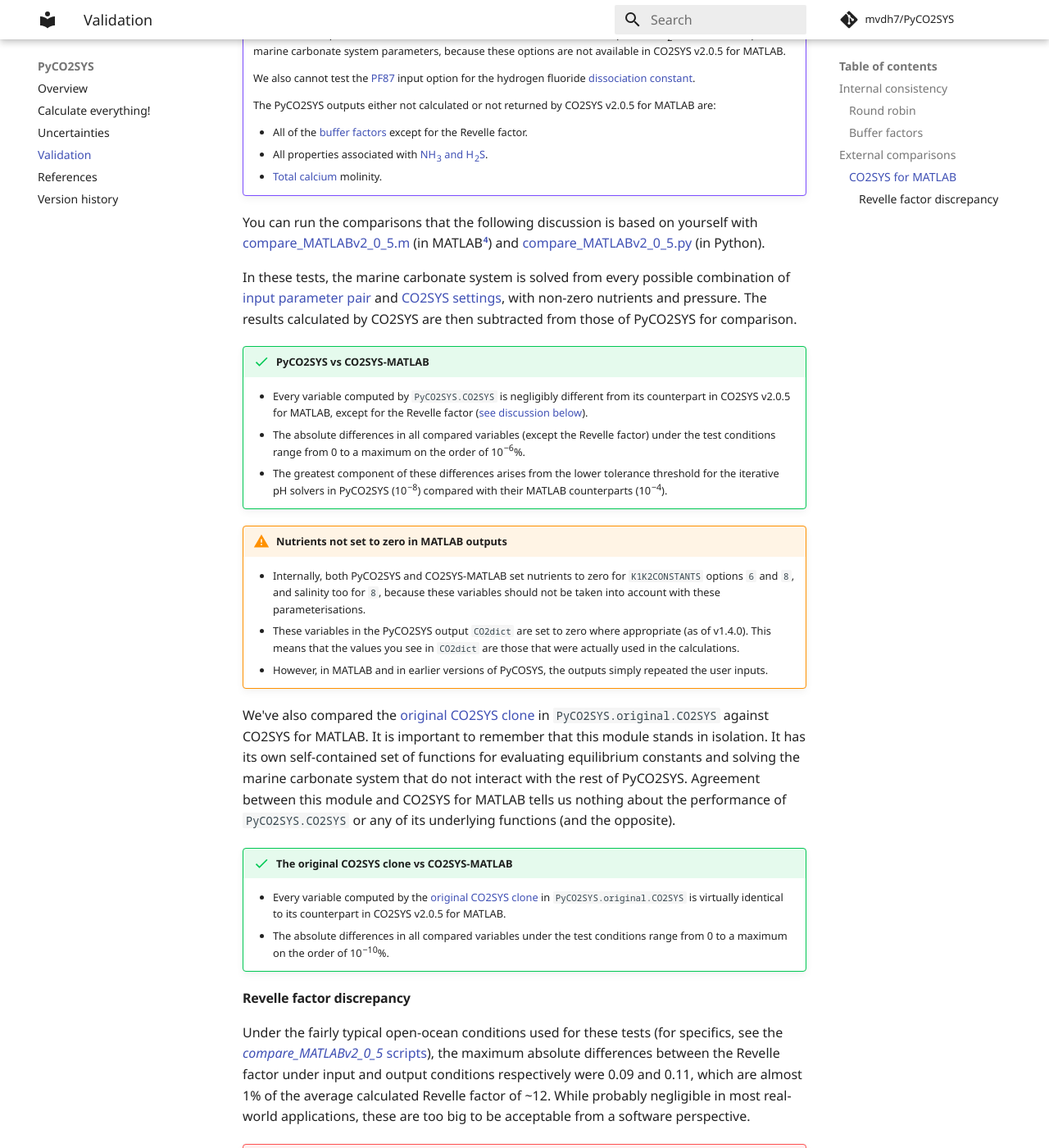
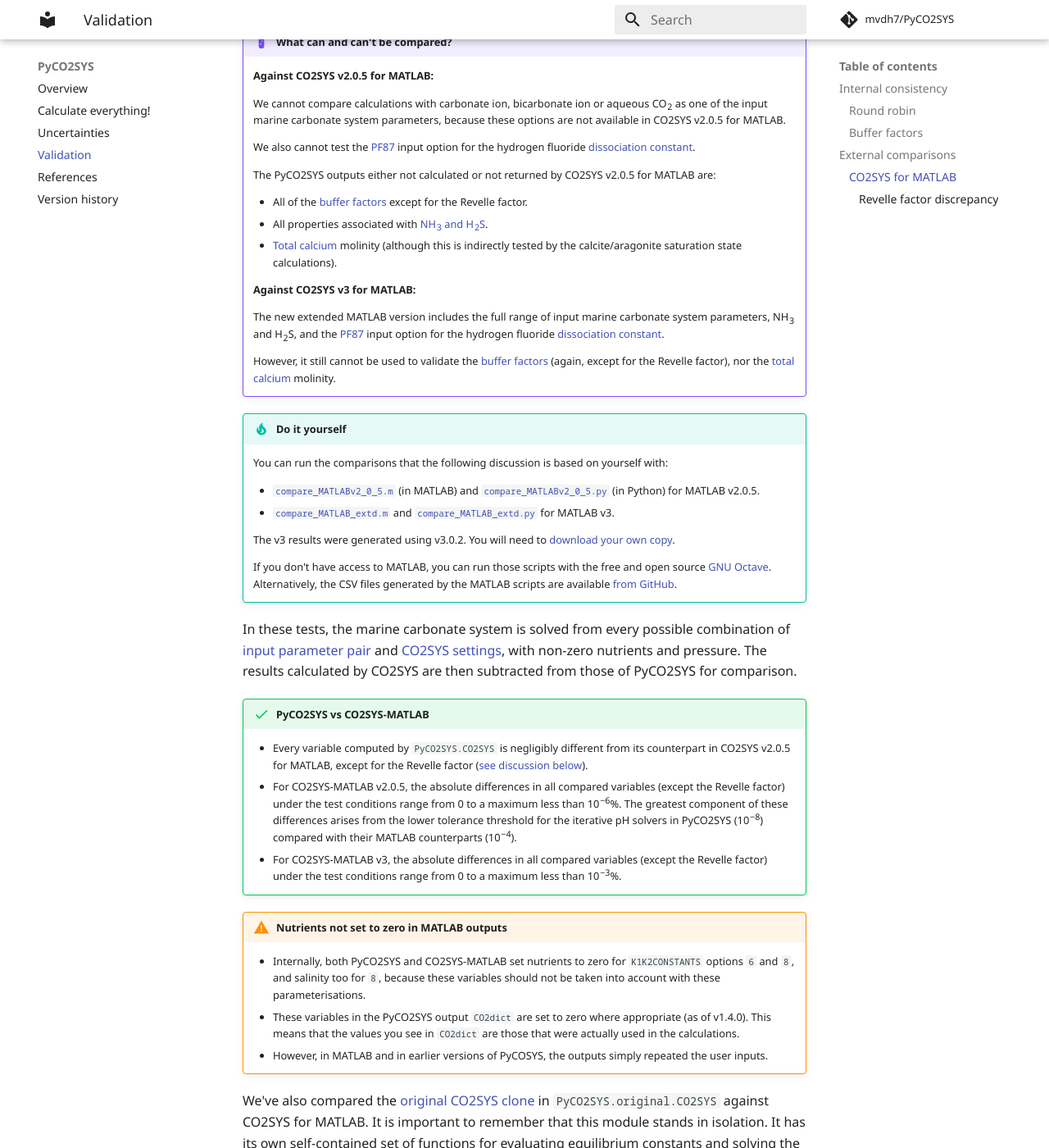
Before and after one commit to mvdh7/PyCO2SYS, an MkDocs documentation site: the page built from docs/validate.md, in a window 1280 px wide and 1400 px high, scrolled down 4049 px. Shown: the whole window at 82% size. Built offline with MkDocs 1.6.1 and Material for MkDocs 9.7.7, drawn with Linux system fonts in a browser that asks for light colours; comment, search, counter and statistics services are not loaded; some of the changed text lies outside the part shown.

Commit message:
Update validation docs with v3 comparison

```diff
--- a/docs/validate.md
+++ b/docs/validate.md
@@ -2,8 +2,8 @@
 
 There are no "certified" results of marine carbonate system calculations against which software like PyCO2SYS can be unambiguously validated.  But we can evaluate its performance by testing its internal consistency and by comparing its outputs with those from other programs.
 
-!!! info "PyCO2SYS v1.3.0"
-    All the comparisons, numbers and figures shown on this page were made using PyCO2SYS v1.3.0.
+!!! info "PyCO2SYS v1.4.0"
+    All the comparisons, numbers and figures shown on this page apply to PyCO2SYS v1.4.0.
 
 ## Internal consistency
 
@@ -167,9 +167,11 @@ PyCO2SYS was originally based on [CO2SYS for MATLAB, version 2.0.5](https://gith
 
 The MATLAB program has itself[^3] been rigorously compared with a suite of similar software packages that have been implemented in several different coding languages by [OEG15](../refs/#o).  Indeed, it was used as the reference against which all other packages were compared, while noting that this does not guarantee it is error-free.  Thanks to the work of [OEG15](../refs/#o), comparisons with CO2SYS for MATLAB allow us to assess the accuracy of PyCO2SYS in the context of all the software packages that they tested.
 
-However, PyCO2SYS now calculates a wider array of properties than CO2SYS for MATLAB, and it has more inputs and options, so not everything can be tested this way.
+PyCO2SYS now calculates a wider array of properties than this version of CO2SYS for MATLAB, and it has more inputs and options, so not everything can be tested this way.  However, some of the extra options can be tested against the new CO2SYS-MATLAB v3, [available from GitHub](https://github.com/jonathansharp/CO2-System-Extd).
 
-!!! example "What can't be compared?"
+!!! example "What can and can't be compared?"
+    **Against CO2SYS v2.0.5 for MATLAB:**
+
     We cannot compare calculations with carbonate ion, bicarbonate ion or aqueous CO<sub>2</sub> as one of the input marine carbonate system parameters, because these options are not available in CO2SYS v2.0.5 for MATLAB.
 
     We also cannot test the [PF87](../refs/#p) input option for the hydrogen fluoride [dissociation constant](../co2sys/#settings).
@@ -178,16 +180,31 @@ However, PyCO2SYS now calculates a wider array of properties than CO2SYS for MAT
 
       * All of the [buffer factors](../co2sys/#buffer-factors) except for the Revelle factor.
       * All properties associated with [NH<sub>3</sub> and H<sub>2</sub>S](../co2sys/#alkalinity-and-its-components).
-      * [Total calcium](../co2sys/#totals-estimated-from-salinity) molinity.
+      * [Total calcium](../co2sys/#totals-estimated-from-salinity) molinity (although this is indirectly tested by the calcite/aragonite saturation state calculations).
 
-You can run the comparisons that the following discussion is based on yourself with [compare_MATLABv2_0_5.m](https://github.com/mvdh7/PyCO2SYS/tree/master/validate/compare_MATLABv2_0_5.m) (in MATLAB[^4]) and [compare_MATLABv2_0_5.py](https://github.com/mvdh7/PyCO2SYS/tree/master/validate/compare_MATLABv2_0_5.m) (in Python).
+    **Against CO2SYS v3 for MATLAB:**
+
+    The new extended MATLAB version includes the full range of input marine carbonate system parameters, NH<sub>3</sub> and H<sub>2</sub>S, and the [PF87](../refs/#p) input option for the hydrogen fluoride [dissociation constant](../co2sys/#settings).
+
+    However, it still cannot be used to validate the [buffer factors](../co2sys/#buffer-factors) (again, except for the Revelle factor), nor the [total calcium](../co2sys/#totals-estimated-from-salinity) molinity.
+
+!!! tip "Do it yourself"
+
+    You can run the comparisons that the following discussion is based on yourself with:
+
+      * [`compare_MATLABv2_0_5.m`](https://github.com/mvdh7/PyCO2SYS/tree/master/validate/compare_MATLABv2_0_5.m) (in MATLAB) and [`compare_MATLABv2_0_5.py`](https://github.com/mvdh7/PyCO2SYS/tree/master/validate/compare_MATLABv2_0_5.m) (in Python) for MATLAB v2.0.5.
+      * [`compare_MATLAB_extd.m`](https://github.com/mvdh7/PyCO2SYS/tree/master/validate/compare_MATLAB_extd.m) and [`compare_MATLAB_extd.py`](https://github.com/mvdh7/PyCO2SYS/tree/master/validate/compare_MATLAB_extd_.m) for MATLAB v3.
+
+    The v3 results were generated using v3.0.2.  You will need to [download your own copy](https://github.com/jonathansharp/CO2-System-Extd).
+
+    If you don't have access to MATLAB, you can run those scripts with the free and open source [GNU Octave](https://www.gnu.org/software/octave/).  Alternatively, the CSV files generated by the MATLAB scripts are available [from GitHub](https://github.com/mvdh7/PyCO2SYS/blob/master/validate/results/).
 
 In these tests, the marine carbonate system is solved from every possible combination of [input parameter pair](../co2sys/#carbonate-system-parameters) and [CO2SYS settings](../co2sys/#settings), with non-zero nutrients and pressure.  The results calculated by CO2SYS are then subtracted from those of PyCO2SYS for comparison.
 
 !!! success "PyCO2SYS vs CO2SYS-MATLAB"
     * Every variable computed by `PyCO2SYS.CO2SYS` is negligibly different from its counterpart in CO2SYS v2.0.5 for MATLAB, except for the Revelle factor ([see discussion below](#revelle-factor-discrepancy)).
-    * The absolute differences in all compared variables (except the Revelle factor) under the test conditions range from 0 to a maximum on the order of 10<sup>−6</sup>%.
-    * The greatest component of these differences arises from the lower tolerance threshold for the iterative pH solvers in PyCO2SYS (10<sup>−8</sup>) compared with their MATLAB counterparts (10<sup>−4</sup>).
+    * For CO2SYS-MATLAB v2.0.5, the absolute differences in all compared variables (except the Revelle factor) under the test conditions range from 0 to a maximum less than 10<sup>−6</sup>%.  The greatest component of these differences arises from the lower tolerance threshold for the iterative pH solvers in PyCO2SYS (10<sup>−8</sup>) compared with their MATLAB counterparts (10<sup>−4</sup>).
+    * For CO2SYS-MATLAB v3, the absolute differences in all compared variables (except the Revelle factor) under the test conditions range from 0 to a maximum less than 10<sup>−3</sup>%.
 
 !!! warning "Nutrients not set to zero in MATLAB outputs"
     * Internally, both PyCO2SYS and CO2SYS-MATLAB set nutrients to zero for `K1K2CONSTANTS` options `6` and `8`, and salinity too for `8`, because these variables should not be taken into account with these parameterisations.
@@ -198,11 +215,11 @@ We've also compared the [original CO2SYS clone](../co2sys/#the-original-co2sys-c
 
 !!! success "The original CO2SYS clone vs CO2SYS-MATLAB"
     * Every variable computed by the [original CO2SYS clone](../co2sys/#the-original-co2sys-clone) in `PyCO2SYS.original.CO2SYS` is virtually identical to its counterpart in CO2SYS v2.0.5 for MATLAB.
-    * The absolute differences in all compared variables under the test conditions range from 0 to a maximum on the order of 10<sup>−10</sup>%.
+    * The absolute differences in all compared variables under the test conditions range from 0 to a maximum less than 10<sup>−9</sup>%.
 
 #### Revelle factor discrepancy
 
-Under the fairly typical open-ocean conditions used for these tests (for specifics, see the [*compare_MATLABv2_0_5* scripts](https://github.com/mvdh7/PyCO2SYS/tree/master/validate)), the maximum absolute differences between the Revelle factor under input and output conditions respectively were 0.09 and 0.11, which are almost 1% of the average calculated Revelle factor of ~12.  While probably negligible in most real-world applications, these are too big to be acceptable from a software perspective.
+Under the fairly typical open-ocean conditions used for these tests (for specifics, see the [`compare_MATLABv2_0_5` scripts](https://github.com/mvdh7/PyCO2SYS/tree/master/validate)), the maximum absolute differences between the Revelle factor under input and output conditions respectively were 0.09 and 0.11, which are almost 1% of the average calculated Revelle factor of ~12.  While probably negligible in most real-world applications, these are too big to be acceptable from a software perspective.
 
 !!! failure "Inconsistency between PyCO2SYS and CO2SYS-MATLAB"
     * The Revelle factor is about 1% different in PyCO2SYS compared with CO2SYS v2.0.5 for MATLAB.
@@ -225,5 +242,3 @@ With `buffers_mode='explicit'`, PyCO2SYS does use the finite-difference approach
 [^2]: The [default conditions](../co2sys/#using-the-pythonic-api) for `PyCO2SYS.api.CO2SYS_wrap` with total alkalinity = 2300 μmol/kg-sw and DIC = 2150 μmol/kg-sw.
 
 [^3]: The [OEG15](../refs/#o) intercomparison used CO2SYS v1.1 of [HPR11](../refs/#HPR11), but the only difference between v2.0.5 and this in terms of solving the marine carbonate system is the addition of an extra set of carbonic acid dissociation constants.
-
-[^4]: The output of [compare_MATLABv2_0_5.m](https://github.com/mvdh7/PyCO2SYS/blob/master/validate/compare_MATLABv2_0_5.m) is saved as [a CSV file](https://github.com/mvdh7/PyCO2SYS/blob/master/validate/results/MATLAB_CO2SYSv2_0_5.csv) that can be directly imported by [compare_MATLABv2_0_5.py](https://github.com/mvdh7/PyCO2SYS/blob/master/validate/compare_MATLABv2_0_5.py), in case you do not have access to MATLAB.
```
Also changed, not shown: 2 other files.
